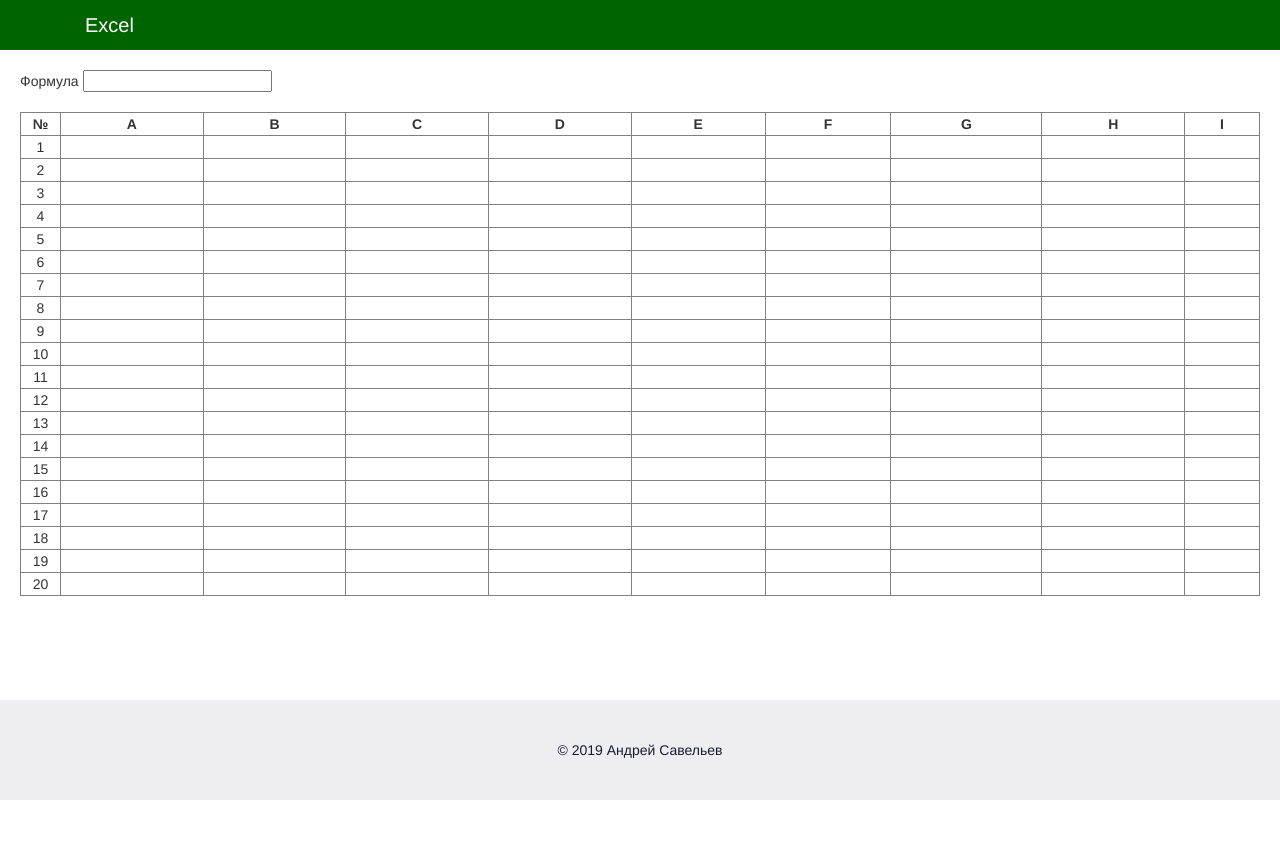
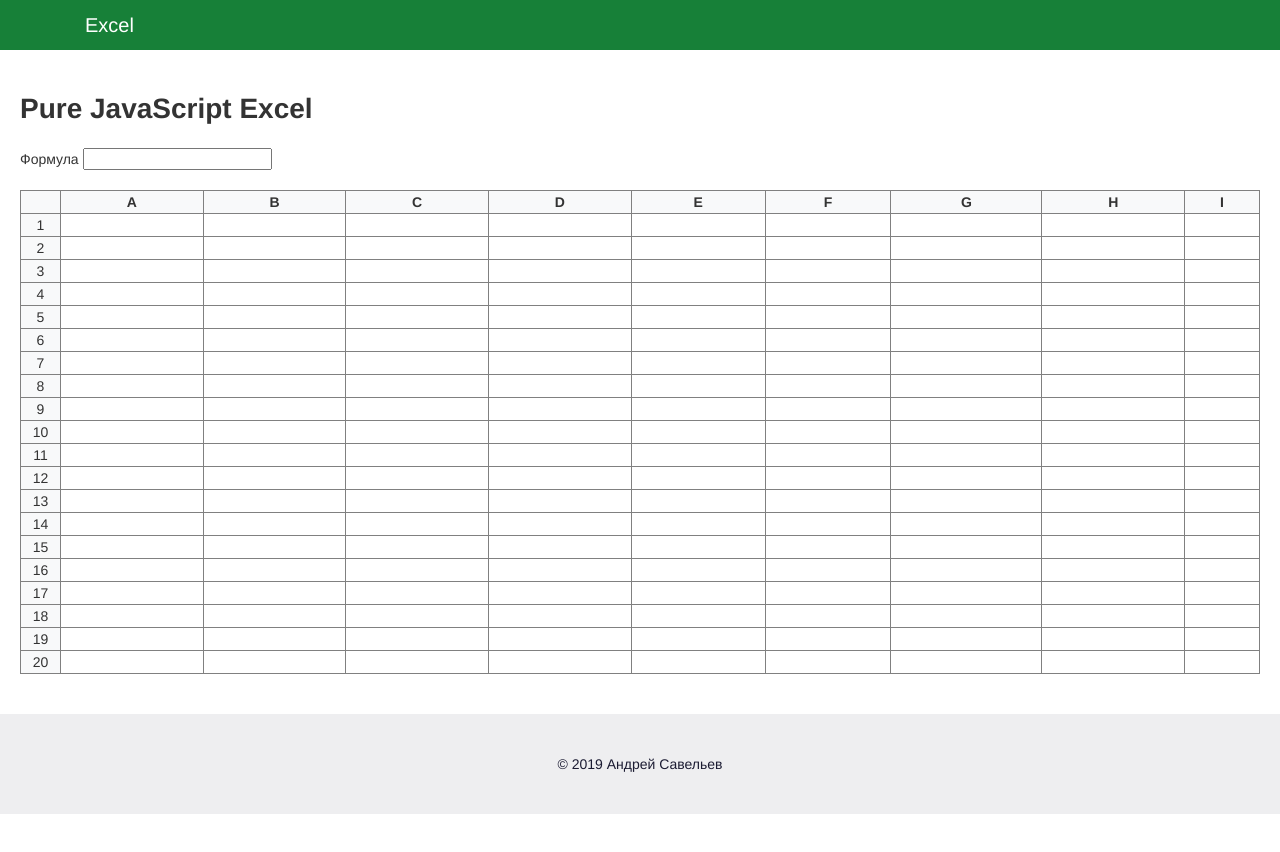
Before and after one commit to sandrig/pure-javascript-excel, a website built with webpack: page src/index.html in a window 1280 px wide. Before the commit the page ends 800 px from the top, so only its background shows below. Built offline with nearby package versions, Linux system fonts and the light colour scheme.

Commit message:
refactor: styles for table header

```diff
--- a/src/components/tableGenerator.js
+++ b/src/components/tableGenerator.js
@@ -7,7 +7,7 @@ function generateTableHead(table, columnsCount) {
 
   for (let i = 0; i < columnsCount; i++) {
     const th = document.createElement('th');
-    const textFirstColumn = document.createTextNode('№');
+    const textFirstColumn = document.createTextNode('');
     const textOtherColumn = document.createTextNode(
       `${String.fromCharCode('A'.charCodeAt(0) + i - 1)}`,
     );
--- a/src/index.html
+++ b/src/index.html
@@ -20,6 +20,7 @@
       </div>
     </header>
     <main class="main">
+      <h1 class="title">Pure JavaScript Excel</h1>
       <div class="field">
         <label for="formula" class="field__label">
           Формула
--- a/src/scss/blocks/_base.scss
+++ b/src/scss/blocks/_base.scss
@@ -23,3 +23,7 @@ html {
   padding: 0 20px;
   margin-bottom: 40px;
 }
+
+.title {
+  font-size: 28px;
+}
--- a/src/scss/blocks/_header.scss
+++ b/src/scss/blocks/_header.scss
@@ -1,6 +1,6 @@
 .header {
   margin-bottom: 20px;
-  background-color: #006400;
+  background-color: #178038;
   height: 50px;
   display: flex;
   align-items: center;
--- a/src/scss/blocks/_table.scss
+++ b/src/scss/blocks/_table.scss
@@ -15,6 +15,7 @@ th {
 
 .count {
   width: 40px;
+  background-color: #f8f9fa;
   text-align: center;
 }
 
@@ -31,3 +32,7 @@ th {
     border-right: 2px solid #0000ff;
   }
 }
+
+#row-head {
+  background-color: #f8f9fa;
+}
```
